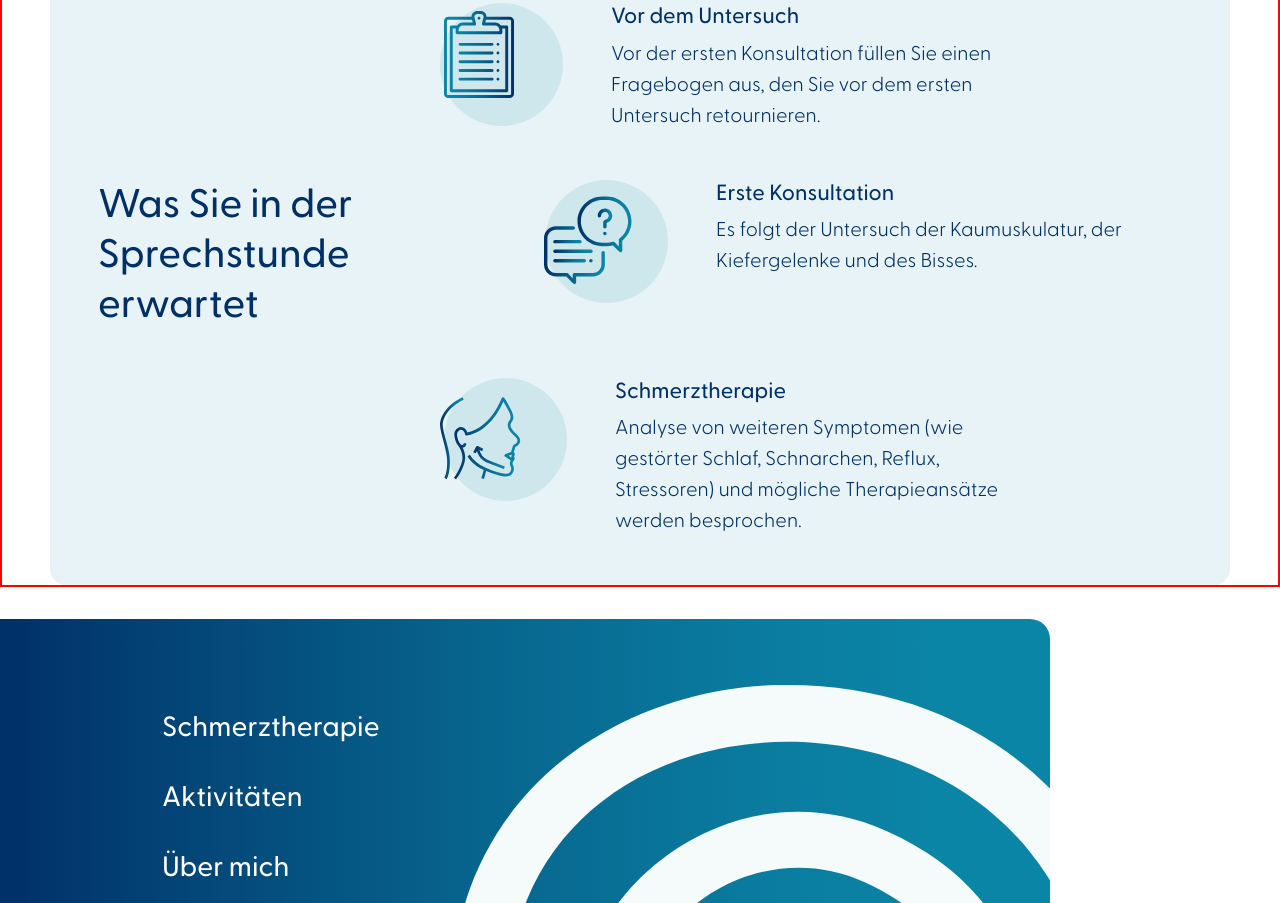
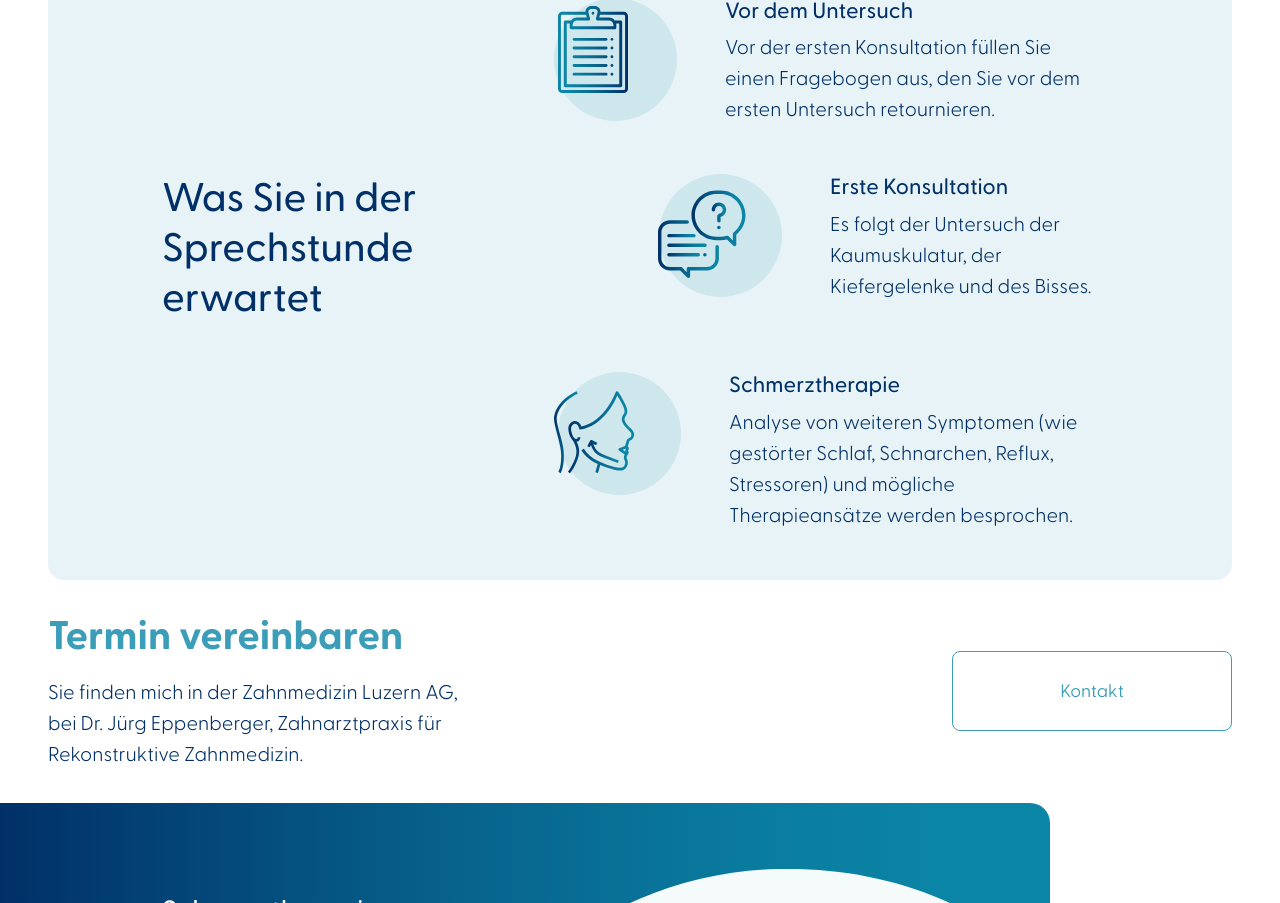
Before and after one commit to jeromehaas/haerle-practice-web, a Next.js app: page / in a window 1280 px wide. Shown: the part 1897-2800 px from the top of the page. Built offline with nearby package versions, Linux system fonts and the light colour scheme.

Commit message:
Setup: component cta

```diff
--- a/components/layouts/section/section.scss
+++ b/components/layouts/section/section.scss
@@ -1,6 +1,6 @@
 .section {
 	position: relative;
-	border: 2px solid red;
+	// border: 2px solid red;
 	overflow: hidden;
 	margin-bottom: 32px;
 
--- a/components/partials/button/button.scss
+++ b/components/partials/button/button.scss
@@ -1,7 +1,8 @@
 .button {
 	border: 1px solid $lightblue-80;
 	color: $lightblue-80;
-	width: 280px;
+	max-width: 280px;
+	width: 100%;
 	height: 80px;
 	border-radius: 8px;
 	background-color: $white;
@@ -32,4 +33,8 @@
 		pointer-events: none;
 	}
 
+	@media (max-width: 450px) {
+		max-width: unset;
+	}
+
 }
--- /dev/null
+++ b/components/sections/cta/cta.jsx
@@ -0,0 +1,32 @@
+import { Section } from 'components/layouts/section/section';
+import { Heading } from 'components/partials/heading/heading';
+import { Paragraph } from 'components/partials/paragraph/paragraph';
+import { Button } from 'components/partials/button/button';
+
+const CTA = () => {
+
+  return (
+    <Section data={{
+      className: 'cta'
+    }}>
+      <div className="cta__wrapper">
+
+        <Heading data={{
+          className: 'cta__title',
+          level: 'h4',
+          color: 'lightblue'
+        }}>Termin vereinbaren</Heading>
+        <Paragraph data={{
+          className: 'cta__text'
+        }}>Sie finden mich in der Zahnmedizin Luzern AG, bei Dr. Jürg Eppenberger, Zahnarztpraxis für Rekonstruktive Zahnmedizin.</Paragraph>
+        <Button data={{
+          className: "cta__button"
+        }}>Kontakt</Button>
+      </div>
+    </Section>
+  )
+};
+
+export {
+  CTA
+};
--- /dev/null
+++ b/components/sections/cta/cta.scss
@@ -0,0 +1,49 @@
+.cta {
+
+	&__wrapper {
+		display: grid;
+		grid-template: auto auto / auto auto;
+		grid-template-areas:
+		"title button"
+		"text  button";
+		grid-column-gap: 48px;
+	}
+
+	&__title {
+		grid-area: title;
+		margin-bottom: 16px;
+	}
+
+	&__text {
+		grid-area: text;
+		max-width: 425px;
+	}
+
+	&__button {
+		grid-area: button;
+		align-self: center;
+		justify-self: end;
+	}
+
+	@media (max-width: 850px) {
+
+		&__wrapper {
+			grid-template: auto auto auto;
+			grid-template-areas:
+			"title"
+			"text"
+			"button";
+			grid-column-gap: unset;
+		}
+
+		&__text {
+			margin-bottom: 32px;
+		}
+
+		&__button {
+			justify-self: start;
+		}
+
+	}
+
+}
--- a/components/sections/teaser/teaser.jsx
+++ b/components/sections/teaser/teaser.jsx
@@ -11,9 +11,9 @@ const Teaser = ({ data }) => {
         <Heading data={{
           className: 'teaser__title',
           level: 'h2'
-        }}>Was Sie in der Sprechstunde erwartet</Heading>
+        }}>{ data.title }</Heading>
         {data.items.map((item, index) => (
-          <Item key={index} data={{
+          <Item key={ index } data={{
             iconSrc: item.iconSrc,
             title: item.title,
             text: item.text,
--- a/components/sections/teaser/teaser.scss
+++ b/components/sections/teaser/teaser.scss
@@ -4,9 +4,9 @@
 		border-radius: 16px;
 		background-color: $lightblue-10;
 		box-sizing: border-box;
-		padding: 48px;
+		padding: 48px 114px;
 		display: grid;
-		grid-template: auto auto auto / 350px auto;
+		grid-template: auto auto auto / 50% auto;
 		grid-template-areas:
 			".     item-0"
 			"title item-1"
@@ -18,6 +18,7 @@
 	&__title {
 		grid-area: title;
 		align-self: center;
+		max-width: 500px;
 	 }
 
 	 &__item {
@@ -27,20 +28,22 @@
 			"icon title"
 			"icon text";
 		justify-content: flex-start;
-		max-width: 600px;
+		max-width: 550px;
+		margin: 0 auto;
 
 		 &--0 {
 			 grid-area: item-0;
-			 margin-left: -104px;
+			 margin-left: -208px;
 			}
 
 			&--1 {
-				grid-area: item-1
+				grid-area: item-1;
+				margin-left: 0;
 			}
 
 			&--2 {
 				grid-area: item-2;
-				margin-left: -104px;
+				margin-left: -208px;
 			}
 
 		}
@@ -74,6 +77,43 @@
 
 	}
 
+	@media (max-width: 1400px) {
+
+		&__container {
+			grid-template: auto auto auto / 400px auto;
+			grid-template-areas:
+				".     item-0"
+				"title item-1"
+				".     item-2";
+		}
+
+		&__item {
+			display: grid;
+			grid-template: auto 100% / auto;
+			grid-template-areas:
+				"icon title"
+				"icon text";
+			justify-content: flex-start;
+			max-width: 550px;
+			margin: 0 auto;
+
+			 &--0 {
+				 margin-left: -104px;
+				}
+
+				&--1 {
+					margin-left: 0;
+				}
+
+				&--2 {
+					grid-area: item-2;
+					margin-left: -104px;
+				}
+
+			}
+
+	}
+
 	@media (max-width: 1200px) {
 
 		&__container {
@@ -82,6 +122,7 @@
 				".     item-0"
 				"title item-1"
 				".     item-2";
+				padding: 48px;
 		}
 
 	}
@@ -95,10 +136,12 @@
 				"item-0"
 				"item-1"
 				"item-2";
+				justify-content: center;
 			}
 
 			&__title {
 				text-align: center;
+			max-width: unset;
 			 }
 
 		&__item {
@@ -110,7 +153,7 @@
 			justify-content: center;
 			align-items: center;
 			max-width: 600px;
-			margin-bottom: 48px;
+			margin-bottom: 0;
 
 			&--0 { margin-left: 0; }
 			&--1 { margin-left: 0; }
--- a/pages/index.js
+++ b/pages/index.js
@@ -2,6 +2,7 @@ import { Page } from 'components/layouts/page/page'
 import { Hero } from 'components/sections/hero/hero';
 import { Quote } from 'components/sections/quote/quote';
 import { Teaser } from 'components/sections/teaser/teaser';
+import { CTA } from 'components/sections/cta/cta';
 
 const Start = () => {
   return (
@@ -22,6 +23,7 @@ const Start = () => {
 
       <Teaser data={{
         className: 'teaser',
+        title: 'Was Sie in der Sprechstunde erwartet',
         items: [{
           iconSrc: "/icons/icon-examination.svg",
           title: 'Vor dem Untersuch',
@@ -39,6 +41,12 @@ const Start = () => {
         }]
       }}>
       </Teaser>
+      <CTA data={{
+        title: 'hello title',
+        text: 'hello text',
+        buttonText: 'Button',
+        buttonHref: '#'
+      }} />
     </Page>
   )
 }
--- a/styles/central.scss
+++ b/styles/central.scss
@@ -32,3 +32,4 @@
 @import 'components/sections/hero/hero';
 @import 'components/sections/quote/quote';
 @import 'components/sections/teaser/teaser';
+@import 'components/sections/cta/cta';
```
